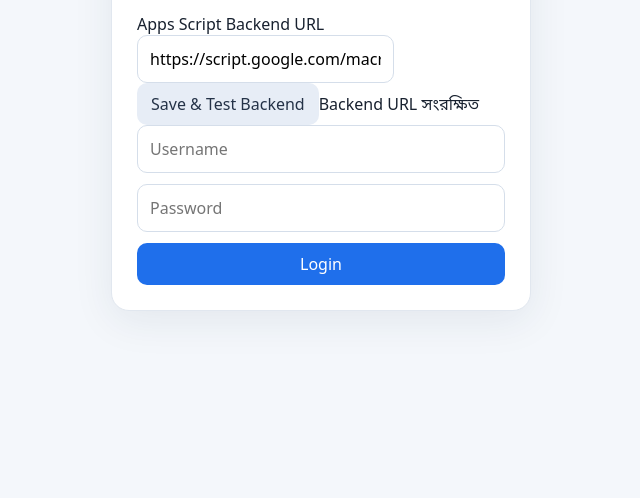
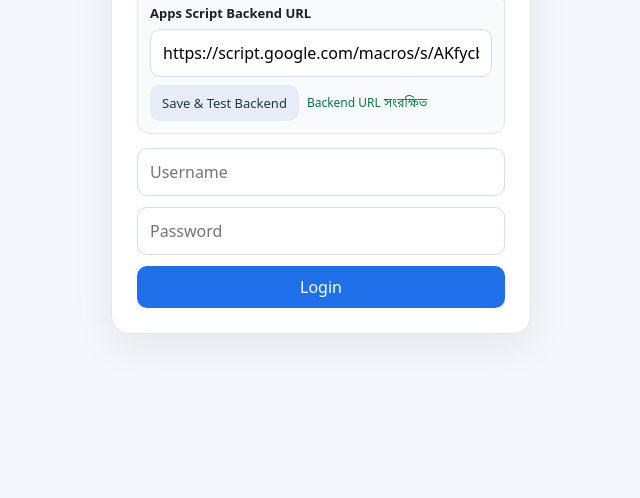
Before and after one commit to msstore978-bot/shipon-store-test, a website built with Vite: page index.html in a window 1280 px wide. Shown: the part 302-800 px from the top of the page, without its empty margins (319-959 px from the left). Built offline with nearby package versions, Linux system fonts and the light colour scheme.

Commit message:
Refactor CSS for login and backend components

```diff
--- a/src/styles.css
+++ b/src/styles.css
@@ -12,7 +12,7 @@ button,input,select,textarea{font:inherit}button{cursor:pointer}.app{display:gri
 .modal{position:fixed;inset:0;background:rgba(7,16,29,.55);display:none;align-items:center;justify-content:center;padding:15px;z-index:20}.modal.show{display:flex}.modal-card{background:#fff;width:min(720px,100%);max-height:92vh;overflow:auto;border-radius:17px;padding:18px}.modal-head{display:flex;justify-content:space-between;align-items:center}.close{border:0;background:#edf1f6;border-radius:50%;width:36px;height:36px}
 .form-grid{display:grid;grid-template-columns:1fr 1fr;gap:11px}.field{display:grid;gap:5px}.field.full{grid-column:1/-1}.field label{font-size:13px;color:#59677b}.field input,.field select,.field textarea{width:100%;padding:10px 11px;border:1px solid #d5deea;border-radius:9px;background:#fff}.form-actions{display:flex;justify-content:flex-end;gap:8px;margin-top:15px}
 .profile-head{display:flex;gap:14px;align-items:center}.big-avatar{width:74px;height:74px;font-size:25px}.profile-head h2{margin:0 0 3px}.profile-due{margin-left:auto;font-size:20px;font-weight:800}.detail-grid{display:grid;grid-template-columns:1fr 1fr;gap:10px;margin-top:16px}.detail-grid div{background:#f6f8fb;border-radius:10px;padding:10px}.detail-grid span{display:block;color:#748196;font-size:12px}.detail-grid b{display:block;margin-top:3px}.section-title{font-weight:800;margin:18px 0 8px}.tx{display:flex;justify-content:space-between;gap:10px;border-bottom:1px solid #edf1f6;padding:10px 0}.tx small{display:block;color:#78869a;margin-top:3px}
-.login{position:fixed;inset:0;background:#f4f7fb;display:none;place-items:center;z-index:50;padding:20px}.login.show{display:grid}.login-card{background:#fff;border:1px solid #e1e7ef;border-radius:18px;padding:25px;width:min(420px,100%);box-shadow:0 10px 40px rgba(30,50,80,.08)}.login-card h1{margin-top:0}.login-card form{display:grid;gap:11px}.login-card input{padding:12px;border:1px solid #d5deea;border-radius:10px}
+.login{position:fixed;inset:0;background:#f4f7fb;display:none;place-items:center;z-index:50;padding:20px}.login.show{display:grid}.login-card{background:#fff;border:1px solid #e1e7ef;border-radius:18px;padding:25px;width:min(420px,100%);box-shadow:0 10px 40px rgba(30,50,80,.08)}.login-card h1{margin-top:0}.login-card form{display:grid;gap:11px}.login-card input{padding:12px;border:1px solid #d5deea;border-radius:10px}.backend-login-box{margin:0 0 14px;padding:12px;border:1px solid #e1e7ef;border-radius:12px;background:#f8fafc}.backend-login-box label{display:block;font-size:13px;font-weight:600;margin-bottom:7px}.backend-login-box input{width:100%;box-sizing:border-box}.backend-login-actions{display:flex;align-items:center;gap:8px;margin-top:8px;flex-wrap:wrap}.backend-login-actions button{font-size:13px;padding:9px 12px}.backend-status{font-size:12px;color:#667085}.backend-status.ok{color:#087443}.backend-status.error{color:#b42318}
 .toast{position:fixed;bottom:20px;right:20px;padding:12px 15px;border-radius:10px;background:#172234;color:#fff;transform:translateY(20px);opacity:0;pointer-events:none;transition:.2s;z-index:80}.toast.show{opacity:1;transform:none}.toast.error{background:#b82e29}
 .syncbox{display:grid;grid-template-columns:1fr 1fr;gap:10px}.syncitem{padding:12px;background:#f6f8fb;border-radius:10px}.syncitem span{display:block;color:#77859a;font-size:12px}.syncitem b{display:block;margin-top:3px}
 @media(max-width:1000px){.app{grid-template-columns:82px 1fr}.sidebar{padding:15px 10px}.brand{font-size:16px;text-align:center}.brand small{display:none}.nav button{font-size:0;text-align:center}.nav button:before{content:"•";font-size:22px}.main{padding:16px}.stats{grid-template-columns:1fr 1fr}}
```
